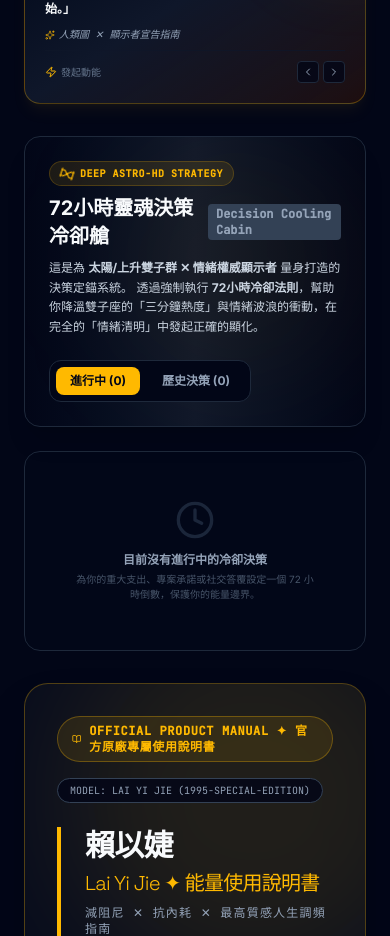
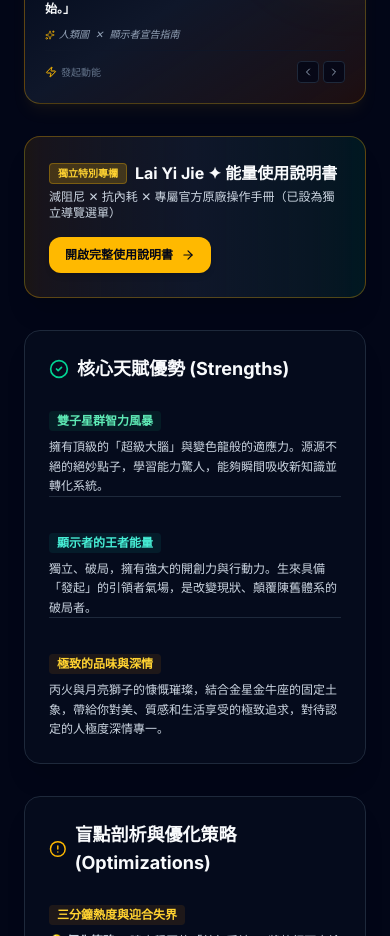
Before and after one commit to jenny98985n-ops/personal.web, a React (Vite) app: page / in a window 390 px wide. Shown: the part 5820-6756 px from the top of the page. Built offline with nearby package versions, Linux system fonts and the light colour scheme.

Commit message:
feat: add standalone User Manual navigation
- Promote User Manual to a top-level tab via lazy loading.
- Add quick access card to the dashboard.
- Adjust light mode color tokens for better contrast.

```diff
--- a/src/App.tsx
+++ b/src/App.tsx
@@ -1,10 +1,11 @@
 import React, { useState, useEffect, lazy, Suspense } from 'react';
 import {
-  Sparkles, Compass, Brain, Flame, Award, Heart, DollarSign, Activity, Menu, X, BookOpen, Loader2, Sun, Moon
+  Sparkles, Compass, Brain, Flame, Award, Heart, DollarSign, Activity, Menu, X, BookOpen, BookOpenCheck, Loader2, Sun, Moon
 } from 'lucide-react';
 
 import OverviewDashboard from './components/OverviewDashboard';
 import EnergyQuoteWidget from './components/EnergyQuoteWidget';
+const UserManualView = lazy(() => import('./components/UserManualView'));
 const AstrologyView = lazy(() => import('./components/AstrologyView'));
 const HumanDesignView = lazy(() => import('./components/HumanDesignView'));
 const EasternDestinyView = lazy(() => import('./components/EasternDestinyView'));
@@ -14,7 +15,7 @@ const WealthCareerView = lazy(() => import('./components/WealthCareerView'));
 const HealthSpiritualityView = lazy(() => import('./components/HealthSpiritualityView'));
 const FullReportView = lazy(() => import('./components/FullReportView'));
 
-type TabType = 'overview' | 'fullreport' | 'astrology' | 'humandesign' | 'easterndestiny' | 'name' | 'love' | 'wealth' | 'spirituality';
+type TabType = 'overview' | 'usermanual' | 'fullreport' | 'astrology' | 'humandesign' | 'easterndestiny' | 'name' | 'love' | 'wealth' | 'spirituality';
 
 export default function App() {
   const [activeTab, setActiveTab] = useState<TabType>('overview');
@@ -34,6 +35,7 @@ export default function App() {
 
   const tabs = [
     { id: 'overview', name: '全息總覽', icon: Sparkles, color: 'text-indigo-400' },
+    { id: 'usermanual', name: '能量使用說明書', icon: BookOpenCheck, color: 'text-emerald-400' },
     { id: 'fullreport', name: '全息天書報告', icon: BookOpen, color: 'text-amber-400' },
     { id: 'astrology', name: '西洋占星', icon: Compass, color: 'text-blue-400' },
     { id: 'humandesign', name: '人類圖全析', icon: Brain, color: 'text-rose-400' },
@@ -195,6 +197,7 @@ export default function App() {
             </div>
           }>
             {activeTab === 'overview' && <OverviewDashboard onTabChange={(tab) => handleTabSelect(tab as TabType)} />}
+            {activeTab === 'usermanual' && <UserManualView />}
             {activeTab === 'fullreport' && <FullReportView />}
             {activeTab === 'astrology' && <AstrologyView />}
             {activeTab === 'humandesign' && <HumanDesignView />}
--- a/src/components/OverviewDashboard.tsx
+++ b/src/components/OverviewDashboard.tsx
@@ -6,8 +6,6 @@ import {
   RefreshCw, Shuffle, Crown, TrendingUp, Users, ArrowRight
 } from 'lucide-react';
 import { motion } from 'motion/react';
-import UserManualView from './UserManualView';
-import DecisionTimer from './DecisionTimer';
 import EnergyQuoteWidget from './EnergyQuoteWidget';
 
 interface GoldenSaying {
@@ -739,11 +737,23 @@ export default function OverviewDashboard({ onTabChange }: Props) {
       {/* Energy Mode Dual-Track Quote Carousel Widget */}
       <EnergyQuoteWidget compact={false} />
 
-      {/* Decision Timer (72-Hour Cooling Cabin) */}
-      <DecisionTimer />
-
-      {/* Official User Manual Section */}
-      <UserManualView />
+      {/* User Manual Standalone Quick Link */}
+      <div className="p-6 rounded-2xl bg-gradient-to-r from-amber-500/10 via-slate-900 to-emerald-500/10 border border-amber-400/30 flex flex-col md:flex-row items-start md:items-center justify-between gap-4 shadow-xl">
+        <div className="space-y-1">
+          <div className="flex items-center gap-2">
+            <span className="text-[10px] font-mono font-bold px-2 py-0.5 rounded bg-amber-400/20 text-amber-300 border border-amber-400/30">獨立特別專欄</span>
+            <h3 className="text-base font-black text-slate-100">Lai Yi Jie ✦ 能量使用說明書</h3>
+          </div>
+          <p className="text-xs text-slate-300">減阻尼 ✕ 抗內耗 ✕ 專屬官方原廠操作手冊（已設為獨立導覽選單）</p>
+        </div>
+        <button
+          onClick={() => onTabChange('usermanual')}
+          className="px-4 py-2.5 rounded-xl bg-amber-400 hover:bg-amber-500 text-slate-950 font-black text-xs transition-all flex items-center gap-2 cursor-pointer shadow-md flex-shrink-0"
+        >
+          <span>開啟完整使用說明書</span>
+          <ArrowRight className="w-3.5 h-3.5" />
+        </button>
+      </div>
 
       {/* Core Advantages & Disadvantages */}
       <div className="grid grid-cols-1 md:grid-cols-2 gap-8">
--- a/src/index.css
+++ b/src/index.css
@@ -26,9 +26,39 @@
   --slate-100: #0f172a;
   --slate-200: #1e293b;
   --slate-300: #334155;
-  --slate-400: #64748b;
-  --slate-500: #94a3b8;
-  --slate-600: #cbd5e1;
+  --slate-400: #475569;
+  --slate-500: #64748b;
+  --slate-600: #94a3b8;
+}
+
+/* Ensure vibrant colored text stays crystal clear & legible in light mode */
+[data-theme="light"] .text-amber-400,
+[data-theme="light"] .text-amber-300 {
+  color: #b45309;
+}
+[data-theme="light"] .text-indigo-400,
+[data-theme="light"] .text-indigo-300 {
+  color: #4338ca;
+}
+[data-theme="light"] .text-emerald-400,
+[data-theme="light"] .text-emerald-300 {
+  color: #047857;
+}
+[data-theme="light"] .text-rose-400,
+[data-theme="light"] .text-rose-300 {
+  color: #be123c;
+}
+[data-theme="light"] .text-blue-400,
+[data-theme="light"] .text-blue-300 {
+  color: #1d4ed8;
+}
+[data-theme="light"] .text-teal-400,
+[data-theme="light"] .text-teal-300 {
+  color: #0f766e;
+}
+[data-theme="light"] .text-pink-400,
+[data-theme="light"] .text-pink-300 {
+  color: #be185d;
 }
 
 @theme {
```
